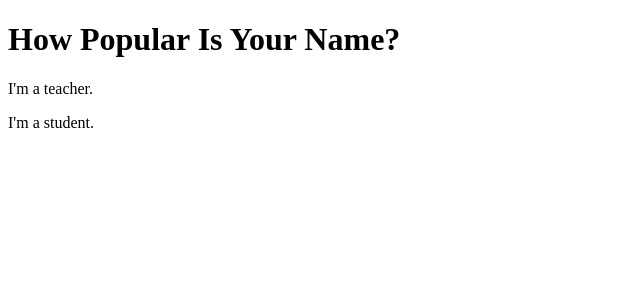
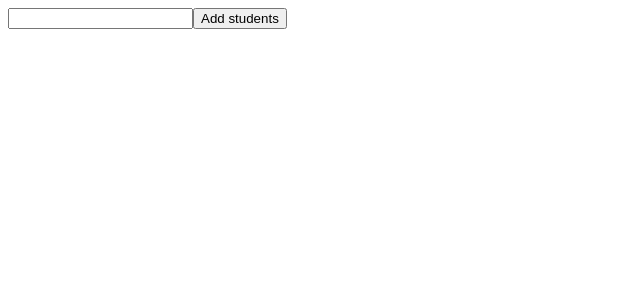
Before and after one commit to aalvinlin/student-name-popularity-fe, a React (Vite) app: page /add_class in a window 1280 px wide. Shown: the top 300 px of the page, without its empty margins (0-640 px from the left). Built offline with nearby package versions, Linux system fonts and the light colour scheme.

Commit message:
rename AddNames and ClassInput to AddClass

```diff
--- a/src/App.js
+++ b/src/App.js
@@ -3,7 +3,7 @@
 
 import Home from "./components/Home";
 import EditWorksheet from "./components/EditWorksheet";
-import AddNames from "./components/AddNames";
+import AddClass from "./components/AddClass";
 
 const App = () => {
 
@@ -14,8 +14,8 @@
         <EditWorksheet />
       </Route>
 
-      <Route path="/add_names">
-        <AddNames />
+      <Route path="/add_class">
+        <AddClass />
       </Route>
 
       <Route path="/">
--- a/src/components/ClassInput.js
+++ b/src/components/AddClass.js
@@ -1,6 +1,6 @@
 import React from "react";
 
-const ClassInput = () => {
+const AddClass = () => {
 
     return (
         <form name="class_input">
@@ -10,4 +10,4 @@
     );
 }
 
-export default ClassInput;
+export default AddClass;
--- a/src/components/Menu.js
+++ b/src/components/Menu.js
@@ -6,7 +6,7 @@
         <header>
             <a href="/">Home</a>
             <a href="/edit_worksheet">Edit Worksheet</a>
-            <a href="/add_names">Add Names</a>
+            <a href="/add_class">Add Class</a>
         </header>
     );
 }
```
